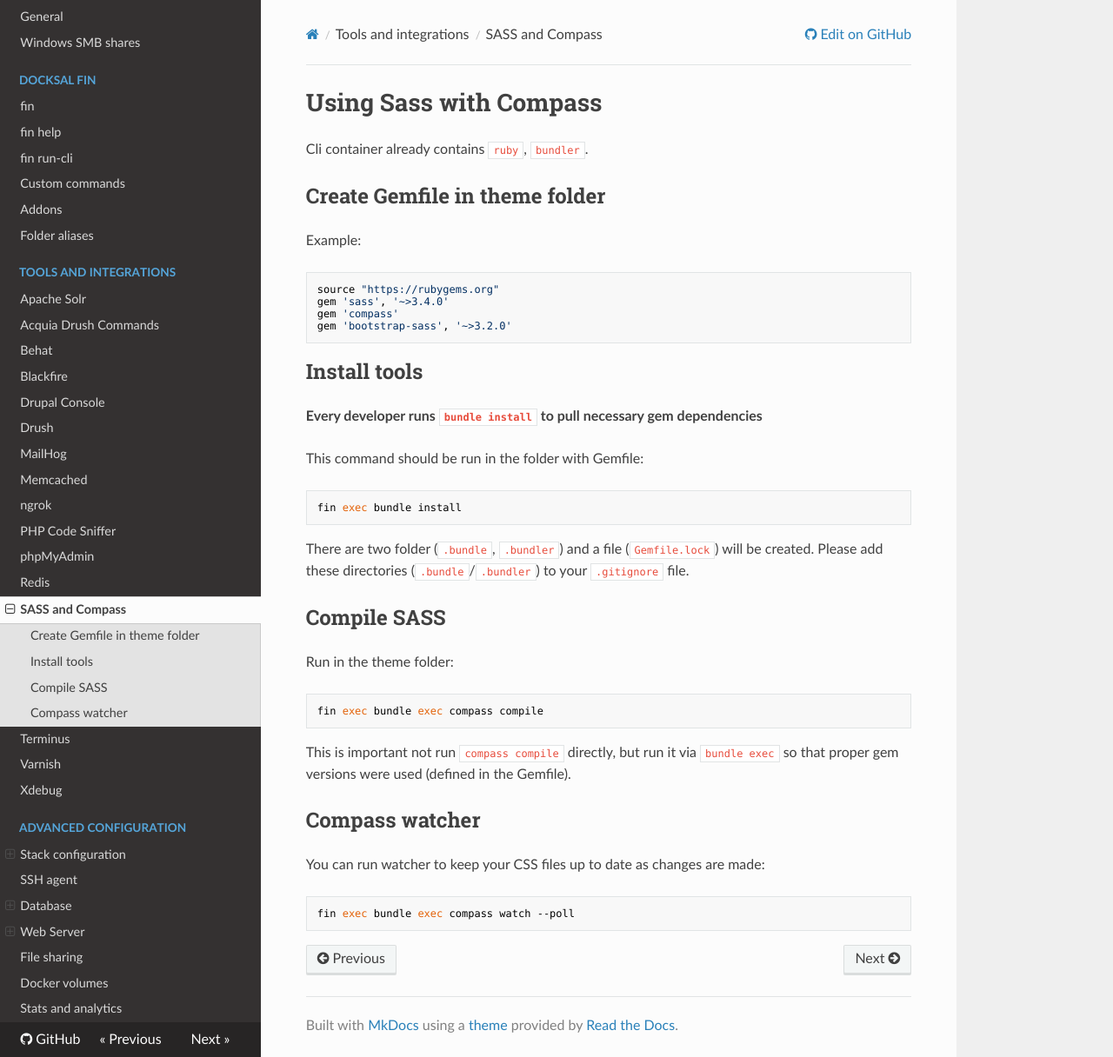
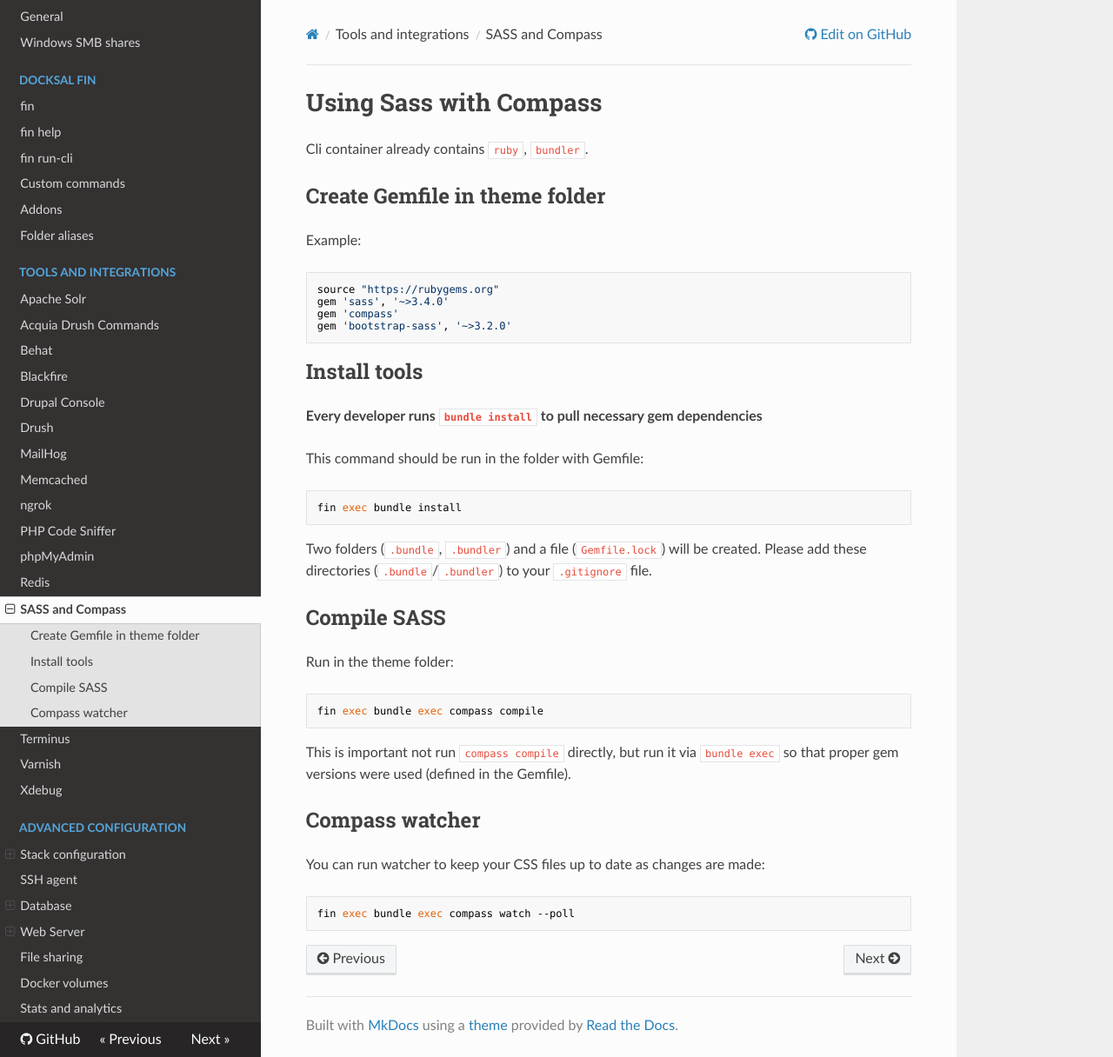
Before and after one commit to docksal/docksal, an MkDocs documentation site: the page built from docs/tools/sass.md, in a window 1280 px wide and 1216 px high. Shown: the whole window at 87% size. Built offline with MkDocs 1.6.1, drawn with Linux system fonts in a browser that asks for light colours; nearby versions of some CDN libraries; old or Windows-style settings are respelled for this version of MkDocs.

Commit message:
Fixed minor sentence issue

````diff
--- a/docs/tools/sass.md
+++ b/docs/tools/sass.md
@@ -23,7 +23,7 @@ This command should be run in the folder with Gemfile:
 fin exec bundle install
 ```
 
-There are two folder (`.bundle`, `.bundler`) and a file (`Gemfile.lock`) will be created.
+Two folders (`.bundle`, `.bundler`) and a file (`Gemfile.lock`) will be created.
 Please add these directories (`.bundle`/`.bundler`) to your `.gitignore` file.
 
 ## Compile SASS
````
